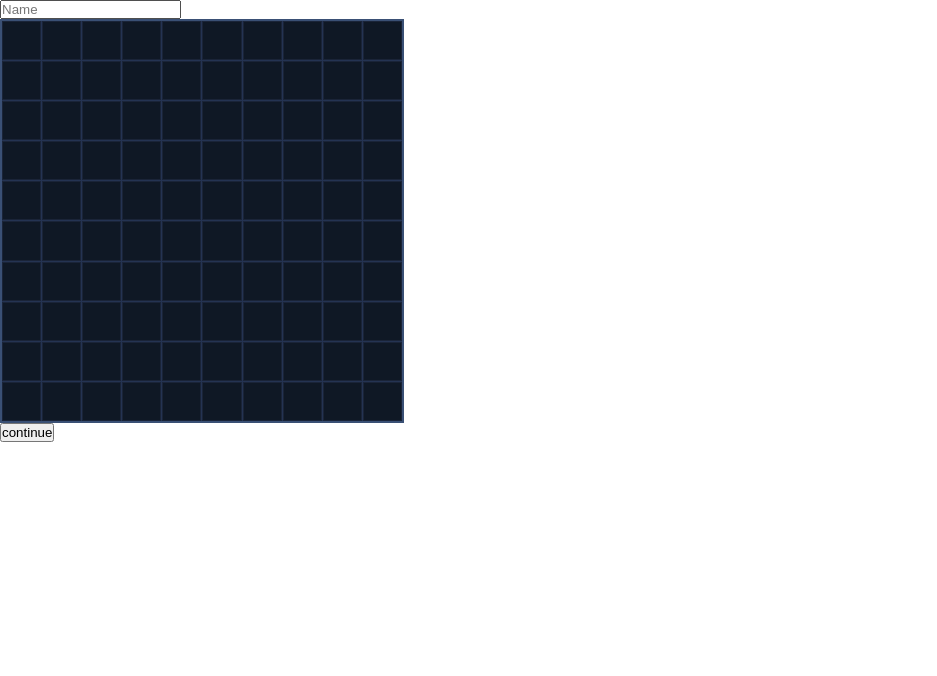
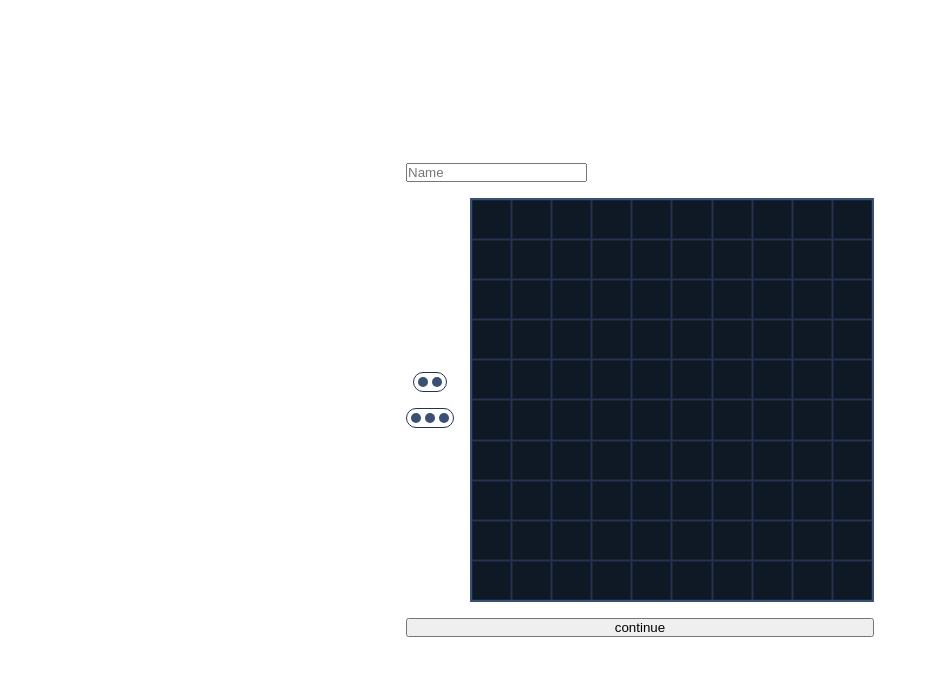
Before and after one commit to Aicyraa/Armada, a website built with webpack: page src/index.html in a window 1280 px wide. Both pictures are taken after a click on the button "Start Game". Shown: the whole page, without its empty margins (0-937 px from the left). Built offline with nearby package versions, Linux system fonts and the light colour scheme; a web font is replaced by a local one.

Commit message:
feat: added drag and drop for ships
it is not finalized since the body of the ship is not expanded properly inside the cell. Im just trying to make it work

```diff
--- a/src/helpers/ui.helpers.js
+++ b/src/helpers/ui.helpers.js
@@ -1,37 +1,3 @@
-// Logic - Helpers
-
-export function isPosEmpty(board, positions) {
-   console.log(board)
-   for (const currPos of positions) {
-      const [x, y] = currPos
-
-      console.log(x, y)
-      if (board[x][y] !== 0) {
-         return false
-      }
-   }
-   return true
-}
-
-export function isPosValid(positions) {
-   for (const currPos of positions) {
-      const [x, y] = currPos
-      if (x >= 10 || y >= 10 || x < 0 || y < 0) {
-         return false
-      }
-   }
-   return true
-}
-
-export function generatePos(length, x, y, isVertical) {
-   const positions = [[x, y]]
-   for (let i = 0; i < length - 1; i++) {
-      const [x, y] = positions[positions.length - 1]
-      isVertical ? positions.push([x - 1, y]) : positions.push([x, y + 1])
-   }
-   return positions
-}
-
 // UI - Helpers
 
 export function hide(element) {
@@ -59,7 +25,7 @@ export function renderBoard(owne) {
 }
 
 export function markCell(event) {
-   document.querySelectorAll('.cell').forEach(c => c.className = 'cell')
+   document.querySelectorAll('.cell').forEach(c => (c.className = 'cell'))
    const cell = event.target
    cell.classList.add('marked')
 }
@@ -68,3 +34,41 @@ export function extractCoords() {
    const cell = document.querySelector('.marked')
    return cell.id.split('-').map(c => parseInt(c))
 }
+
+// Drag and Drop
+
+export function attachDrag() {
+   const draggable = document.querySelectorAll('.ships')
+   const dropzone = document.querySelectorAll('.cell')
+
+   draggable.forEach(node => {
+      node.addEventListener('dragstart', (e) => {
+         e.dataTransfer.setData('text/plain', e.target.id)
+         console.log('dragging');
+         node.classList.add('dragging')
+      })
+
+      node.addEventListener('dragend', (e) => {
+         node.classList.remove('dragging')
+         console.log('dropped');
+
+      })
+   })
+
+   dropzone.forEach(node => {
+      node.addEventListener('dragover', (e) => {
+         e.preventDefault()
+      })
+
+      node.addEventListener('drop', (e) => {
+         e.preventDefault()
+
+         const id = e.dataTransfer.getData('text/plain')
+         const draggedElement = document.getElementById(id)
+
+         e.currentTarget.appendChild(draggedElement)
+
+         console.log('dropped on dropzone')
+      })
+   })
+}
--- a/src/index.html
+++ b/src/index.html
@@ -13,9 +13,21 @@
          </div>
          <div class="deployment-layer hide">
             <div class="name-container">
-               <input type="text" id="name" required placeholder="Name">
+               <input type="text" id="name" required placeholder="Name" />
             </div>
-            <div class="board-container"></div>
+            <div class="board-container">
+               <div class="docks-container">
+                  <div class="ships" id="patrol-boat" data-length="2" data-isVertical="false" draggable="true">
+                     <span class="blocks"></span>
+                     <span class="blocks"></span>
+                  </div>
+                  <div class="ships" id="battleship" data-length="3" data-isVertical="false" draggable="true">
+                     <span class="blocks"></span>
+                     <span class="blocks"></span>
+                     <span class="blocks"></span>
+                  </div>
+               </div>
+            </div>
             <button type="button" id="continue">continue</button>
          </div>
          <div class="battle-layer hide"></div>
--- a/src/script.js
+++ b/src/script.js
@@ -3,7 +3,8 @@ import DOM from './scripts/dom.js'
 import Controller from './scripts/controller.js'
 import Gameboard from './scripts/gameboard.js'
 import Ship from './scripts/ship.js'
-import { isPosEmpty, isPosValid, generatePos, hide, unhide, renderBoard, markCell, extractCoords } from './helpers/ui.helpers.js'
+import { isPosEmpty, isPosValid, generatePos } from './helpers/logic.helper.js'
+import { hide, unhide, renderBoard, markCell, extractCoords, attachDrag } from './helpers/ui.helpers.js'
 
 ;(function () {
    document.querySelector('#start-btn').addEventListener('click', initGame)
@@ -21,6 +22,7 @@ function initGame() {
    hide(front)
    unhide(deploy)
    deploy.querySelector('.board-container').append(board)
+   attachDrag()
 }
 
 function initShips() {
@@ -28,14 +30,13 @@ function initShips() {
    const CONTROLLER = new Controller()
    const GAMEBOARD = new Gameboard()
    const [x, y] = extractCoords()
-   // User Click -> get the positoin where the user click
+   // User Click -> get the position where the user click
    // -> generate coords -> validate the coordinates using the gameboard variable here
    // -> if passed create a ship element then pass it to the gameboard.setupShip()
 
    const positions = generatePos(2, x, y, false) // The ship length and direction here is temp
    if (isPosEmpty(GAMEBOARD.board, positions) && isPosValid(positions)) {
       new Ship(GAMEBOARD, 2, positions)
-      console.log('Working');
    }
 }
 
--- a/src/style.css
+++ b/src/style.css
@@ -51,7 +51,7 @@
    /* Scrollbar */
    --color-scrollbar-thumb: #3a5075;
    --color-scrollbar-track: #0f1825;
- }
+}
 
 * {
    padding: 0;
@@ -68,10 +68,31 @@ body {
 .hide {
    display: none;
    visibility: hidden;
-   pointer-events:none;
+   pointer-events: none;
+}
+
+main {
+   display: flex;
+   justify-content: center;
+   align-items: center;
+   height: 100%;
 }
 
 /* Second Layer */
+
+.deployment-layer {
+   display: flex;
+   flex-direction: column;
+   justify-content: center;
+   gap: 1rem;
+}
+
+.board-container {
+   display: flex;
+   justify-content: center;
+   align-items: center;
+   gap: 1rem;
+}
 
 .board {
    display: grid;
@@ -92,3 +113,37 @@ body {
 .cell:hover {
    background-color: var(--color-hover-bg);
 }
+
+/* === Ships */
+
+
+.docks-container {
+   display: flex;
+   flex-direction: column;
+   justify-content: center;
+   align-items: center;
+   gap: 1rem;
+}
+
+.ships {
+   padding: 4px;
+   display: flex;
+   justify-content: center;
+   align-items: center;
+   gap: 4px;
+   border: 1px solid var(--color-surface-overlay);
+   border-radius: 12px;
+   cursor: grab;
+}
+
+.ships.dragging {
+   opacity: 0.5;
+   cursor: grabbing;
+}
+
+.ships > .blocks {
+   width: 10px;
+   height: 10px;
+   border-radius: 50%;
+   background-color: var(--color-border-strong);
+}
```
